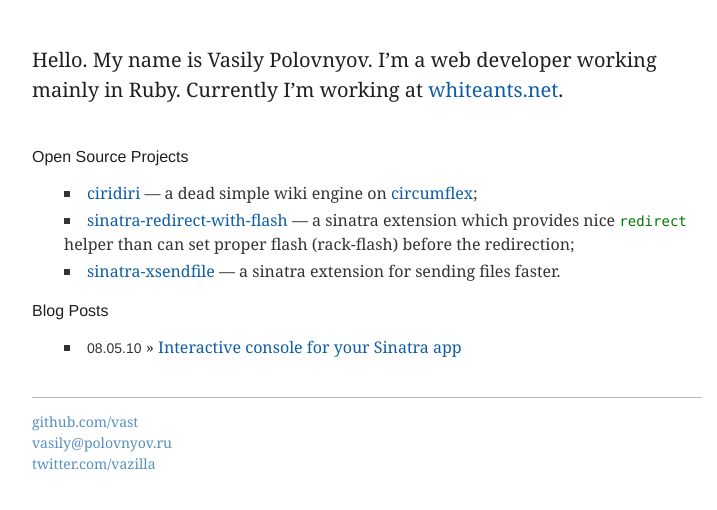
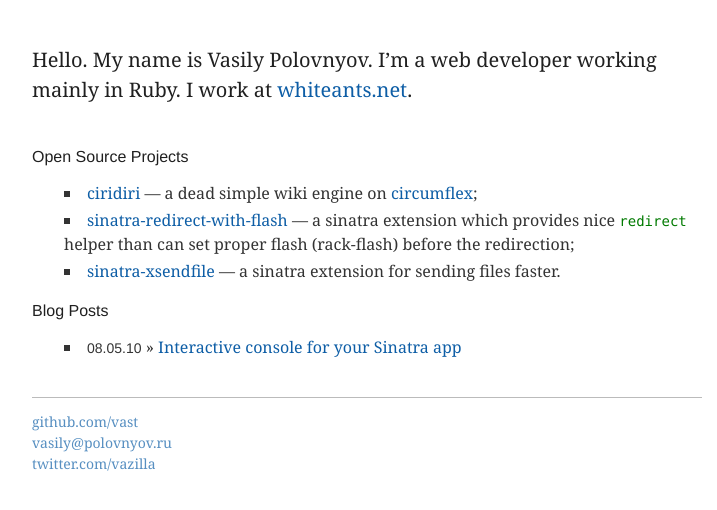
Before and after one commit to vast/vast.github.io, a Jekyll site: the page built from index.md, in a window 1280 px wide. Shown: the top 510 px of the page, without its empty margins (273-990 px from the left). Built offline with Jekyll 4.4.1, drawn with Linux system fonts in a browser that asks for light colours; Markdown is read by kramdown in place of the engine named in the settings.

Commit message:
work, not working

```diff
--- a/index.md
+++ b/index.md
@@ -3,7 +3,7 @@
    title: Vasily Polovnyov
 ---
 
-Hello. My name is Vasily Polovnyov. I'm a web developer working mainly in Ruby. Currently I'm working
+Hello. My name is Vasily Polovnyov. I'm a web developer working mainly in Ruby. I work
 at [whiteants.net](http://whiteants.net).
 
 ###Open Source Projects
```
